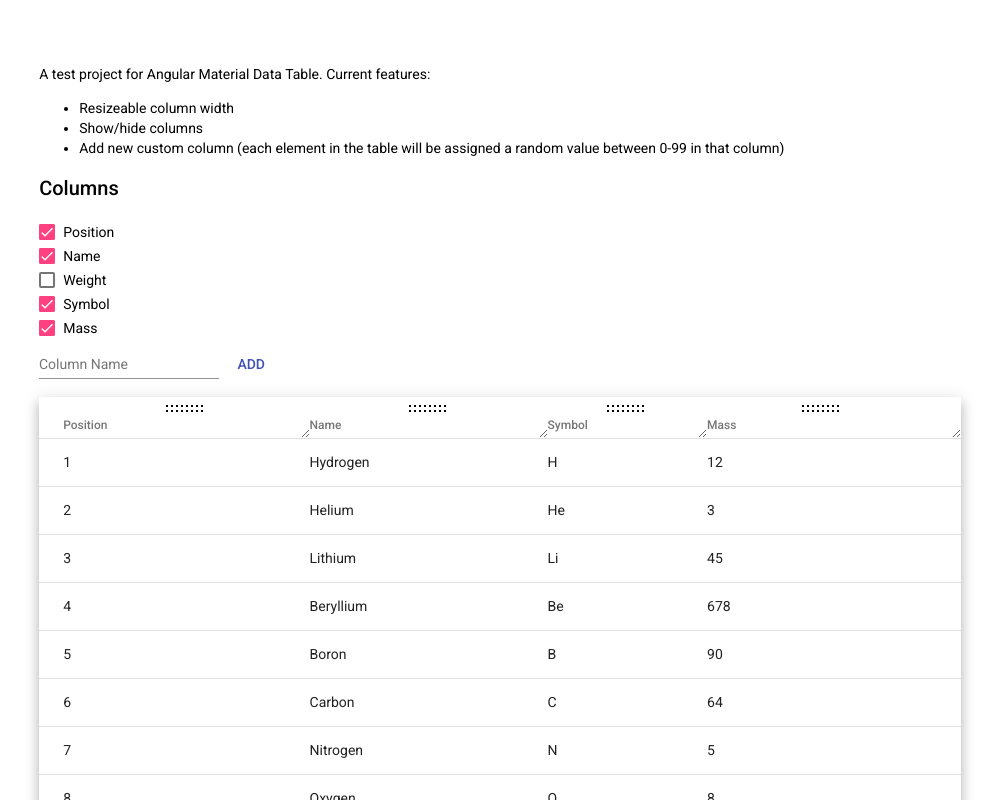
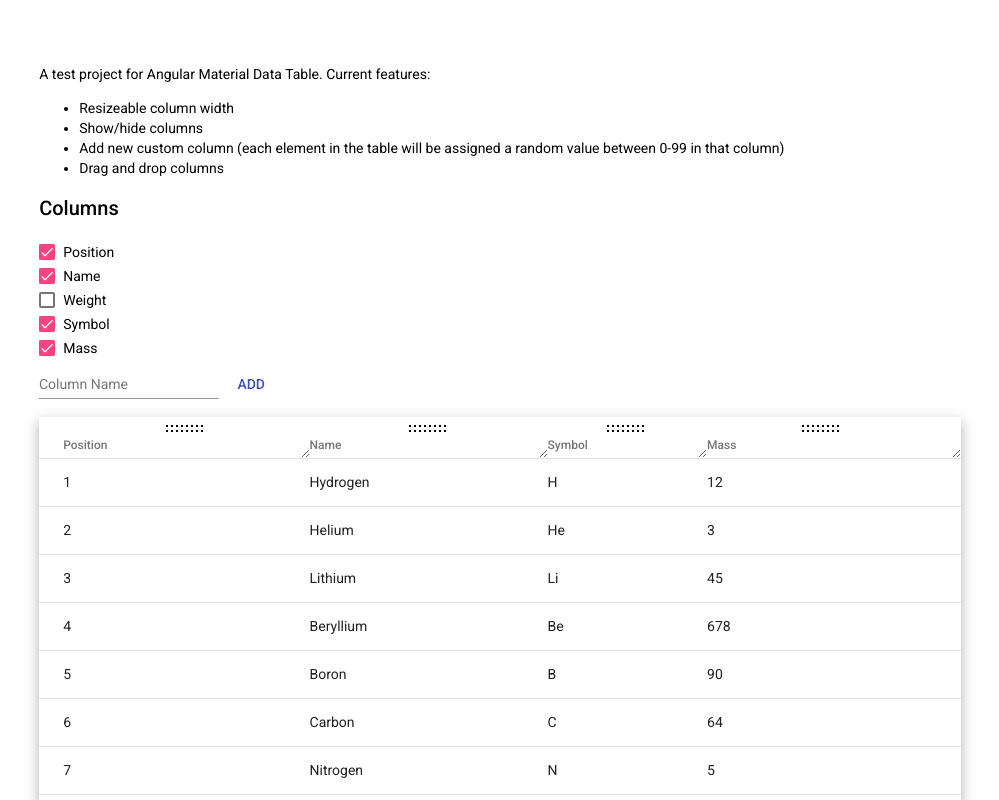
Before and after one commit to lehti29/tabletest, an Angular app: page / in a window 1280 px wide. Shown: the top 800 px of the page, without its empty margins (140-1139 px from the left). Built offline with nearby package versions, Linux system fonts and the light colour scheme.

Commit message:
li drag and drop

```diff
--- a/src/app/table/table.component.html
+++ b/src/app/table/table.component.html
@@ -5,6 +5,7 @@
       <li>Resizeable column width</li>
       <li>Show/hide columns</li>
       <li>Add new custom column (each element in the table will be assigned a random value between 0-99 in that column)</li>
+      <li>Drag and drop columns</li>
     </ul>
   </div>
   <div class="checkbox-container">
```
